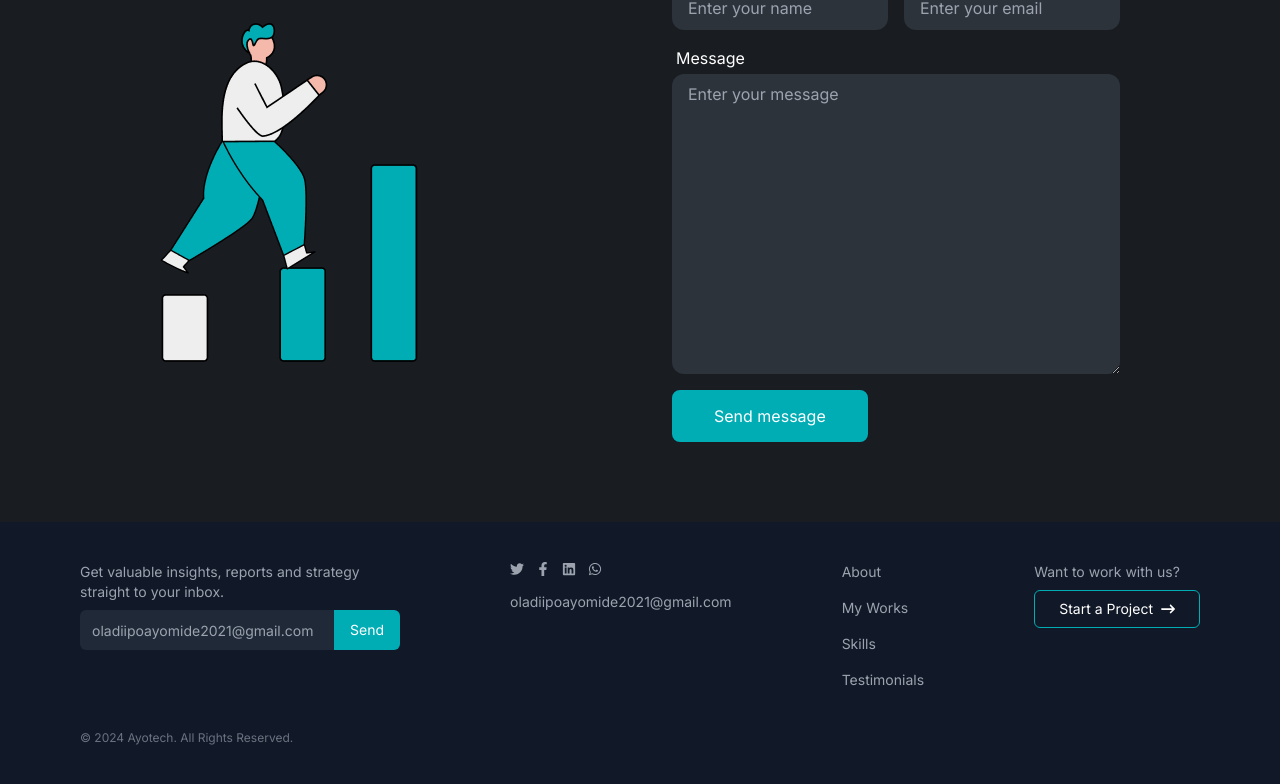
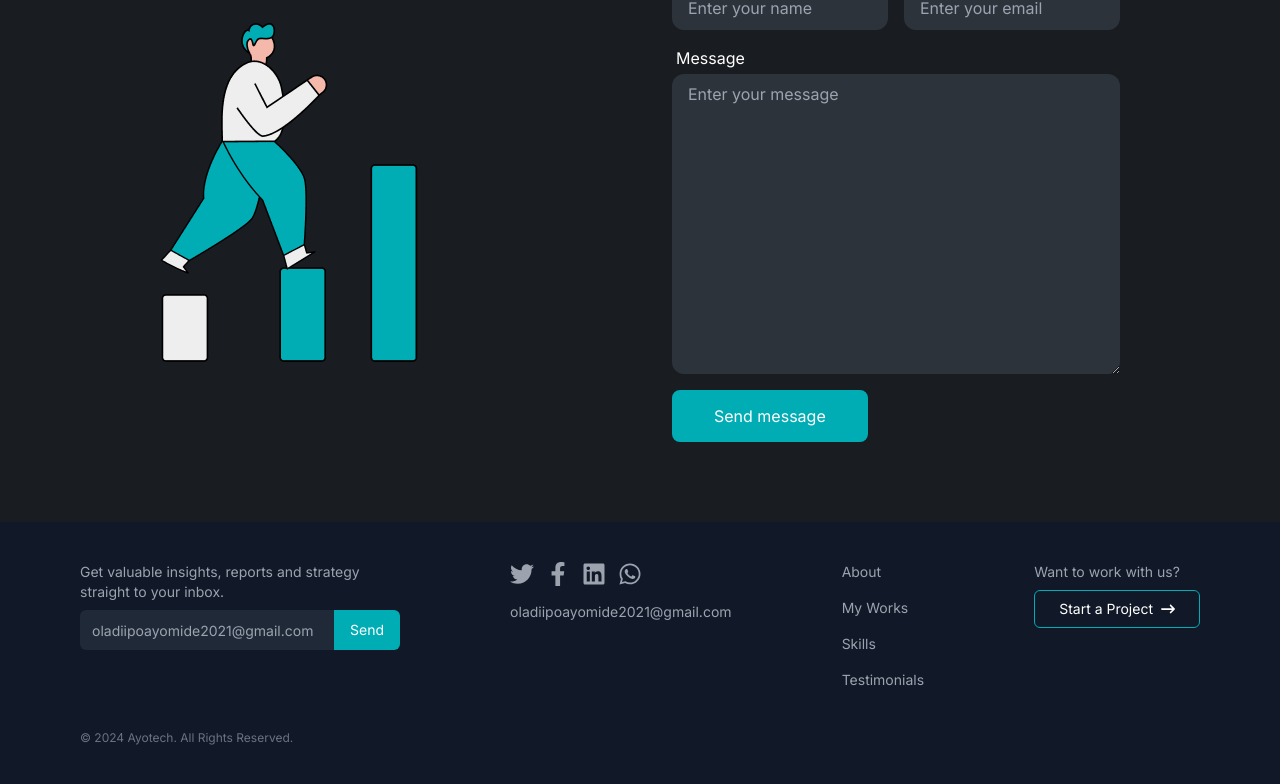
Before and after one commit to Haryomidey/portfolio, a React (Vite) app: page / in a window 1280 px wide. Shown: the part 3920-4704 px from the top of the page. Built offline with nearby package versions, Linux system fonts and the light colour scheme.

Commit message:
update: integrated backend API

```diff
--- a/src/components/Footer.jsx
+++ b/src/components/Footer.jsx
@@ -24,7 +24,7 @@
             </div>
 
                 <div className='flex flex-col gap-4'>
-                    <div className='flex gap-3'>
+                    <div className='flex gap-3 text-2xl'>
                         <Link to='https://x.com/Ayotech11'>
                             <FaTwitter className='text-gray-400 hover:text-white' />
                         </Link>
```
